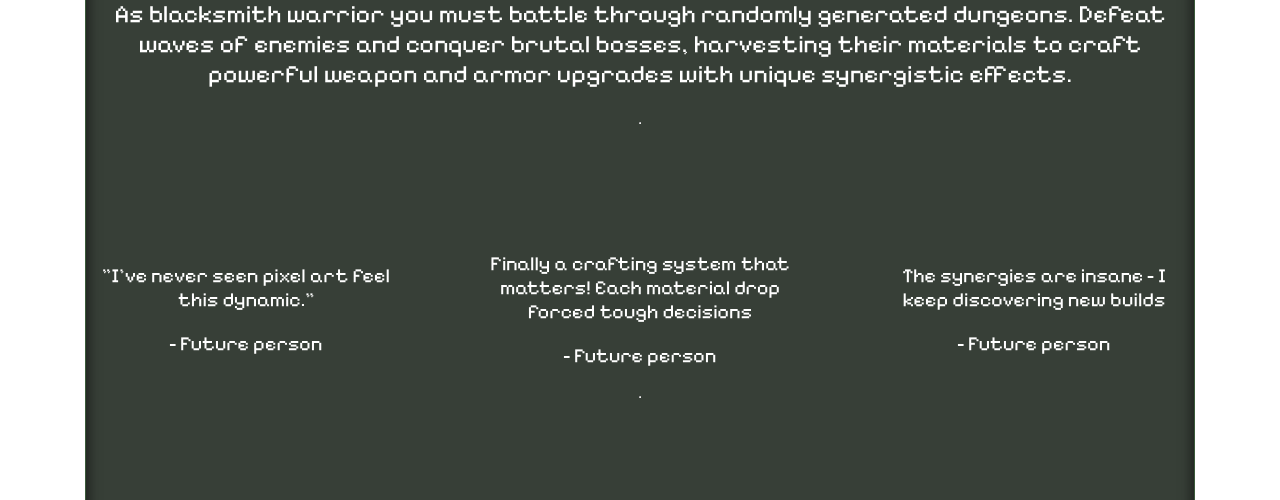
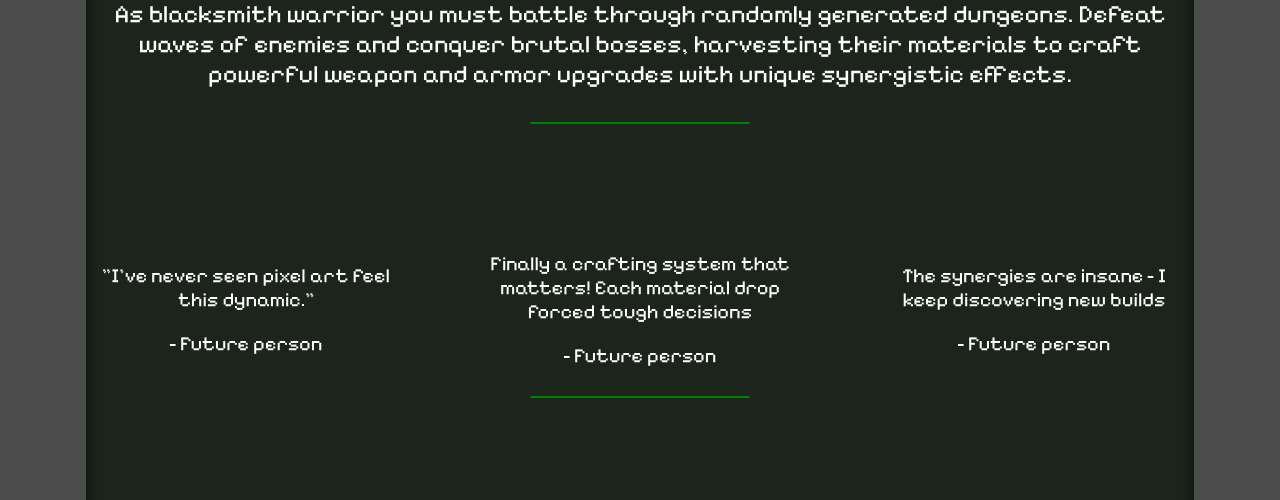
Before and after one commit to Tarociarz-z-Macedonii/Forging_Knight_website, a plain HTML site: page index.html in a window 1280 px wide. Shown: the part 1570-2070 px from the top of the page. Drawn offline with Linux system fonts and the light colour scheme; a web font is replaced by a local one.

Commit message:
Fixed overscrolling and hr's

```diff
--- a/styles/default.css
+++ b/styles/default.css
@@ -20,6 +20,9 @@ section{
 	display: flex;
 	justify-content: center;
 	align-items: center;
+}
+html{
+	background-color: rgba(0,0,0,0.7);
 }
 body{
 	background-size: cover; /* or 'contain' depending on your needs */
--- a/styles/page.css
+++ b/styles/page.css
@@ -1,3 +1,11 @@
+hr{
+	font-family: Arial, Helvetica, sans-serif;
+	width: 20%;
+	border: 1px solid rgb(0, 128, 0);
+	border-radius: 1000px;
+	background-color: linear-gradient(right, rgba(0, 0, 0, 0), rgba(0, 0, 0, 0.75));;
+}
+
 .comming-soon{
 	display: flex;
 	flex-direction: column;
```
